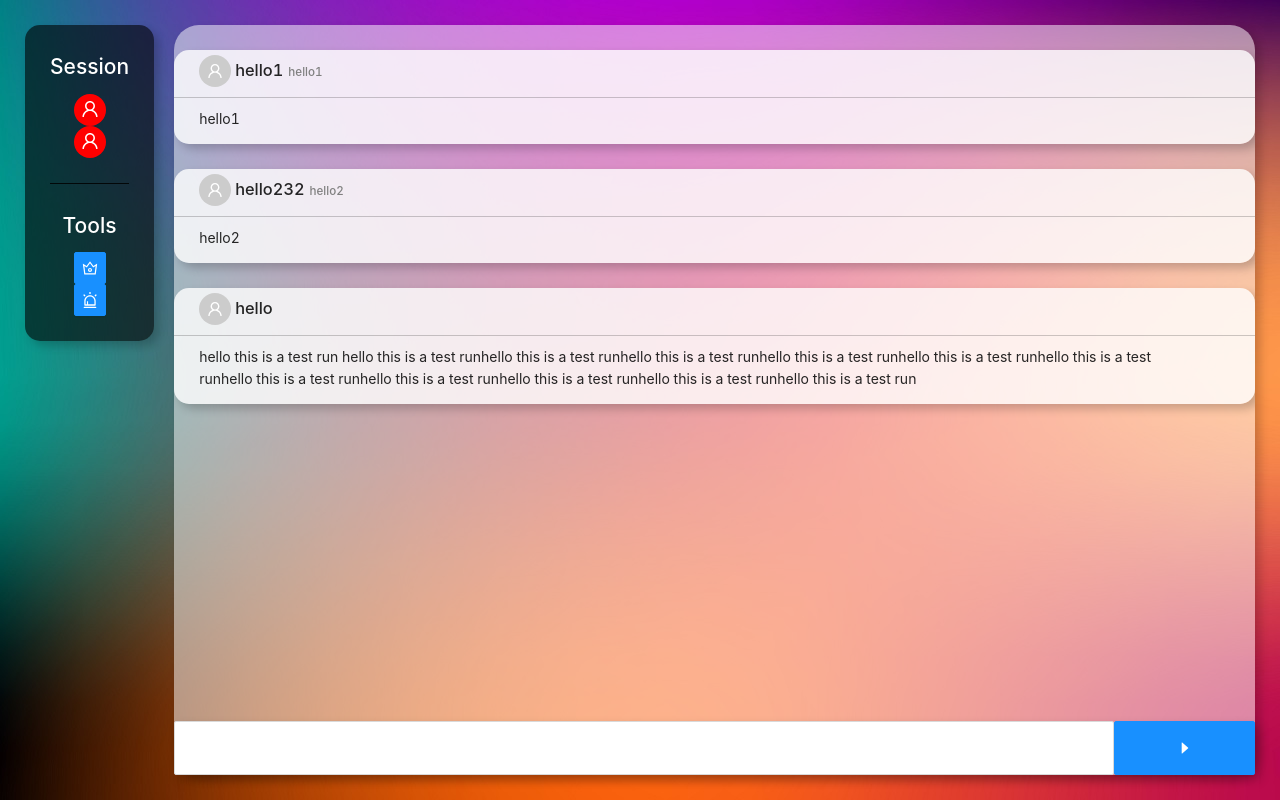
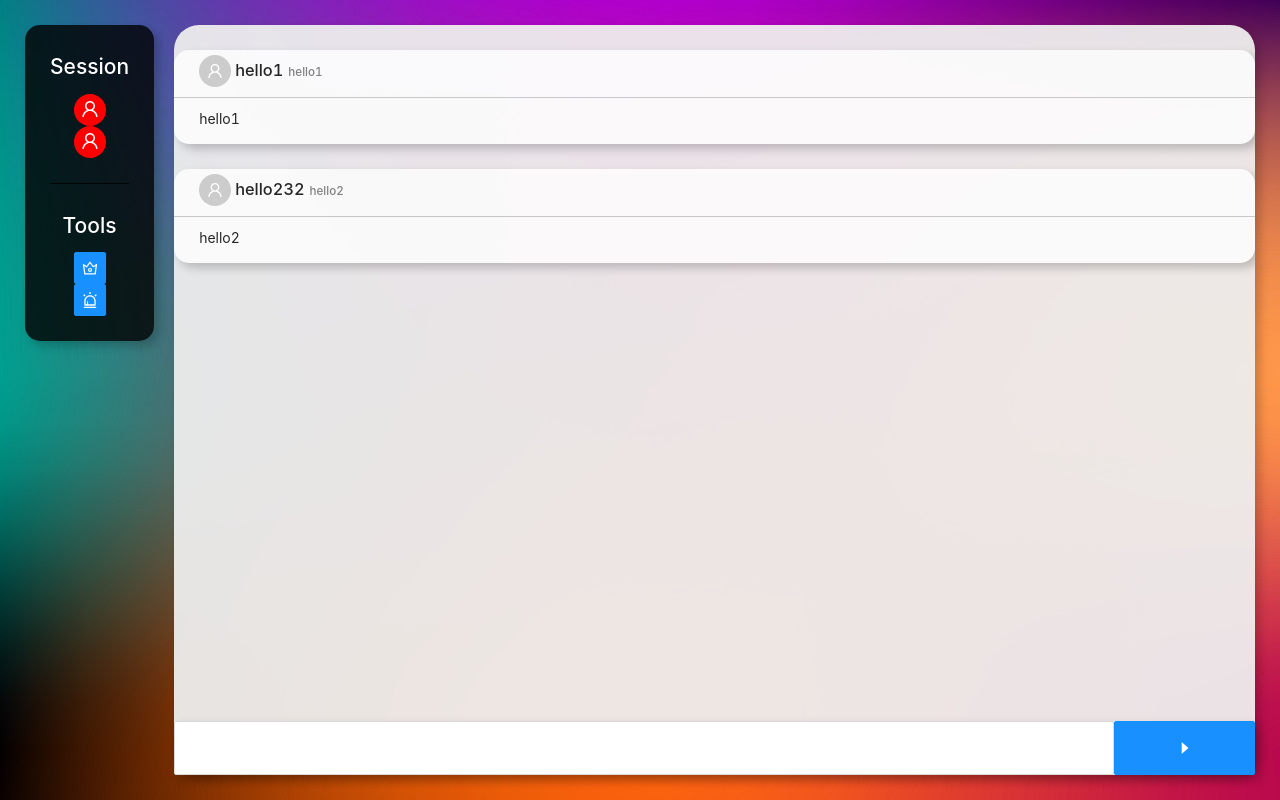
Before and after one commit to offlinedoctor/Unreal-Mail-Box, a React (Create React App) app in the folder ReactFrontend/react-mailbox/: page / in a window 1280 px wide. Built offline with nearby package versions, Linux system fonts and the light colour scheme.

Commit message:
Polish to the frontend.

```diff
--- a/ReactFrontend/react-mailbox/src/App.js
+++ b/ReactFrontend/react-mailbox/src/App.js
@@ -59,14 +59,13 @@ class App extends React.Component
 				<div style={{marginRight: "20px"}}>
 					<SideBar/>
 				</div>
-				<div style={{display: "flex", flexDirection: "column", boxShadow: "5px 5px 10px 0px rgba(0,0,0,0.2)", width: "100%", backgroundColor: "rgba(255,255,255,0.5)", borderRadius: "25px"}}>
+				<div style={{display: "flex", flexDirection: "column", boxShadow: "5px 5px 10px 0px rgba(0,0,0,0.2)", width: "100%", backgroundColor: "rgba(238,238,238,0.95)", borderRadius: "25px"}}>
 					<div style={{overflowY: "auto", overflowX: "hidden", height: "100%"}}>
 					{
 						this.state.StateArrayList.List.map(eachIteration =>
 							<EachChatBox username={eachIteration.username} chat={eachIteration.chat} timestamp = {eachIteration.timestamp}/>
 						)
 					}
-					<EachChatBox username="hello" chat="hello this is a test run hello this is a test runhello this is a test runhello this is a test runhello this is a test runhello this is a test runhello this is a test runhello this is a test runhello this is a test runhello this is a test runhello this is a test runhello this is a test run"/>
 					</div>
 					<div>
 						<SubmitText/>
--- a/ReactFrontend/react-mailbox/src/SideBar.js
+++ b/ReactFrontend/react-mailbox/src/SideBar.js
@@ -49,7 +49,7 @@ class SideBar extends React.Component
 	render()
 	{
 		return(
-			<div style={{padding: "25px", backgroundColor: "rgba(1,1,1,0.6)", borderRadius: "15px", boxShadow: "5px 5px 10px 0px rgba(0,0,0,0.2)"}}>
+			<div style={{padding: "25px", backgroundColor: "rgba(1,1,1,0.8)", borderRadius: "15px", boxShadow: "5px 5px 10px 0px rgba(0,0,0,0.2)"}}>
 				<div style={{display: "flex", flexDirection: "column", paddingBottom: "25px", borderBottom: "1px solid", alignItems: "center"}}>
 					<h2 style={{color: "white"}}> Session </h2>
 					{
```
